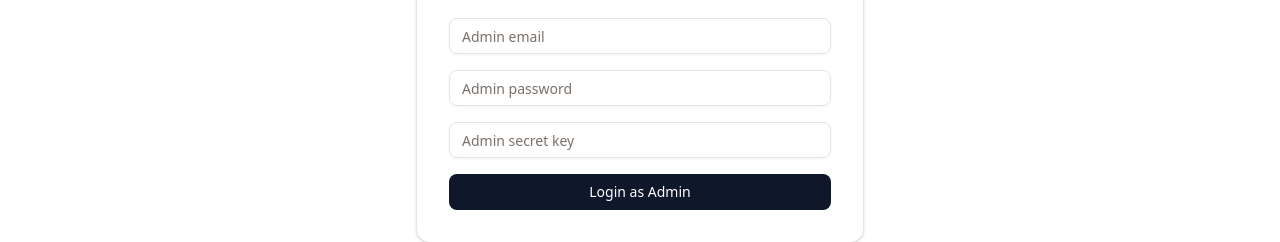
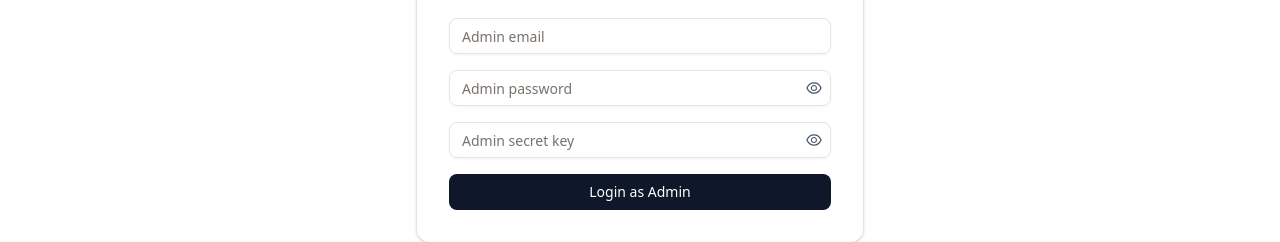
Before and after one commit to durgaprasadg1/LnF, a Next.js app: page /admin/login in a window 1280 px wide. Shown: the part 384-626 px from the top of the page. Built offline with nearby package versions, Linux system fonts and the light colour scheme; no server answers.

Commit message:
Searching Added

```diff
--- a/app/(auth)/admin/login/page.jsx
+++ b/app/(auth)/admin/login/page.jsx
@@ -6,11 +6,14 @@ import { Button } from "@/components/ui/button";
 import { Input } from "@/components/ui/input";
 import { toast } from "react-toastify";
 import Navbar from "@/app/Components/NonUser/Navbar";
+import { AiOutlineEye, AiOutlineEyeInvisible } from "react-icons/ai";
 
 export default function AdminLoginPage() {
   const [email, setEmail] = useState("");
   const [password, setPassword] = useState("");
   const [secret, setSecret] = useState("");
+  const [showPassword, setShowPassword] = useState(false);
+  const [showSecret, setShowSecret] = useState(false);
   const [loading, setLoading] = useState(false);
 
   const router = useRouter();
@@ -50,9 +53,10 @@ export default function AdminLoginPage() {
   }
 
   return (
-    <>    <Navbar/>
+    <>
+      {" "}
+      <Navbar />
       <div className="min-h-screen flex items-center justify-center bg-white">
-
         <div className="w-full max-w-md p-8 border rounded-xl shadow bg-white">
           <h1 className="text-3xl font-bold mb-6 text-center text-slate-800">
             Admin Login
@@ -67,21 +71,49 @@ export default function AdminLoginPage() {
               required
             />
 
+            <div className="relative">
               <Input
-            type="password"
+                type={showPassword ? "text" : "password"}
                 placeholder="Admin password"
                 value={password}
                 onChange={(e) => setPassword(e.target.value)}
                 required
               />
+              <button
+                type="button"
+                aria-label={showPassword ? "Hide password" : "Show password"}
+                onClick={() => setShowPassword((s) => !s)}
+                className="absolute right-2 top-1/2 -translate-y-1/2 text-gray-600"
+              >
+                {showPassword ? (
+                  <AiOutlineEyeInvisible size={18} />
+                ) : (
+                  <AiOutlineEye size={18} />
+                )}
+              </button>
+            </div>
 
+            <div className="relative">
               <Input
-            type="password"
+                type={showSecret ? "text" : "password"}
                 placeholder="Admin secret key"
                 value={secret}
                 onChange={(e) => setSecret(e.target.value)}
                 required
               />
+              <button
+                type="button"
+                aria-label={showSecret ? "Hide secret" : "Show secret"}
+                onClick={() => setShowSecret((s) => !s)}
+                className="absolute right-2 top-1/2 -translate-y-1/2 text-gray-600"
+              >
+                {showSecret ? (
+                  <AiOutlineEyeInvisible size={18} />
+                ) : (
+                  <AiOutlineEye size={18} />
+                )}
+              </button>
+            </div>
 
             <Button
               type="submit"
@@ -94,6 +126,5 @@ export default function AdminLoginPage() {
         </div>
       </div>
     </>
-
   );
 }
--- a/app/(auth)/admin/register/page.jsx
+++ b/app/(auth)/admin/register/page.jsx
@@ -6,6 +6,7 @@ import { Button } from "@/components/ui/button";
 import { Input } from "@/components/ui/input";
 import { toast } from "react-toastify";
 import Navbar from "@/app/Components/NonUser/Navbar";
+import { AiOutlineEye, AiOutlineEyeInvisible } from "react-icons/ai";
 
 export default function AdminRegisterPage() {
   const router = useRouter();
@@ -16,6 +17,8 @@ export default function AdminRegisterPage() {
     password: "",
     secret: "",
   });
+  const [showPassword, setShowPassword] = useState(false);
+  const [showSecret, setShowSecret] = useState(false);
   const [loading, setLoading] = useState(false);
 
   async function handleAdminSignup(e) {
@@ -46,7 +49,9 @@ export default function AdminRegisterPage() {
   }
 
   return (
-    <> <Navbar/>
+    <>
+      {" "}
+      <Navbar />
       <div className="min-h-screen flex items-center justify-center px-4 bg-white">
         <div className="w-full max-w-md bg-white p-8 rounded-xl shadow border">
           <h1 className="text-2xl font-bold text-center text-slate -800 mb-2">
@@ -61,37 +66,57 @@ export default function AdminRegisterPage() {
             <Input
               placeholder="Admin name"
               value={form.name}
-            onChange={(e) =>
-              setForm({ ...form, name: e.target.value })
-            }
+              onChange={(e) => setForm({ ...form, name: e.target.value })}
             />
 
             <Input
               type="email"
               placeholder="Admin email"
               value={form.email}
-            onChange={(e) =>
-              setForm({ ...form, email: e.target.value })
-            }
+              onChange={(e) => setForm({ ...form, email: e.target.value })}
             />
 
+            <div className="relative">
               <Input
-            type="password"
+                type={showPassword ? "text" : "password"}
                 placeholder="Password (min 8 chars)"
                 value={form.password}
-            onChange={(e) =>
-              setForm({ ...form, password: e.target.value })
-            }
+                onChange={(e) => setForm({ ...form, password: e.target.value })}
               />
+              <button
+                type="button"
+                aria-label={showPassword ? "Hide password" : "Show password"}
+                onClick={() => setShowPassword((s) => !s)}
+                className="absolute right-2 top-1/2 -translate-y-1/2 text-gray-600"
+              >
+                {showPassword ? (
+                  <AiOutlineEyeInvisible size={18} />
+                ) : (
+                  <AiOutlineEye size={18} />
+                )}
+              </button>
+            </div>
 
+            <div className="relative">
               <Input
-            type="password"
+                type={showSecret ? "text" : "password"}
                 placeholder="Admin secret"
                 value={form.secret}
-            onChange={(e) =>
-              setForm({ ...form, secret: e.target.value })
-            }
+                onChange={(e) => setForm({ ...form, secret: e.target.value })}
               />
+              <button
+                type="button"
+                aria-label={showSecret ? "Hide secret" : "Show secret"}
+                onClick={() => setShowSecret((s) => !s)}
+                className="absolute right-2 top-1/2 -translate-y-1/2 text-gray-600"
+              >
+                {showSecret ? (
+                  <AiOutlineEyeInvisible size={18} />
+                ) : (
+                  <AiOutlineEye size={18} />
+                )}
+              </button>
+            </div>
 
             <Button
               type="submit"
--- a/app/(auth)/login/page.jsx
+++ b/app/(auth)/login/page.jsx
@@ -10,10 +10,12 @@ import { Input } from "@/components/ui/input";
 import { FcGoogle } from "react-icons/fc";
 import { toast } from "react-toastify";
 import Navbar from "@/app/Components/NonUser/Navbar";
+import { AiOutlineEye, AiOutlineEyeInvisible } from "react-icons/ai";
 
 export default function LoginPage() {
   const [email, setEmail] = useState("");
   const [password, setPassword] = useState("");
+  const [showPassword, setShowPassword] = useState(false);
   const [loading, setLoading] = useState(false);
 
   const router = useRouter();
@@ -66,12 +68,26 @@ export default function LoginPage() {
               onChange={(e) => setEmail(e.target.value)}
             />
 
-            <Input
-              type="password"
-              placeholder="Your password"
-              value={password}
-              onChange={(e) => setPassword(e.target.value)}
-            />
+            <div className="relative">
+              <Input
+                type={showPassword ? "text" : "password"}
+                placeholder="Your password"
+                value={password}
+                onChange={(e) => setPassword(e.target.value)}
+              />
+              <button
+                type="button"
+                aria-label={showPassword ? "Hide password" : "Show password"}
+                onClick={() => setShowPassword((s) => !s)}
+                className="absolute right-2 top-1/2 -translate-y-1/2 text-gray-600"
+              >
+                {showPassword ? (
+                  <AiOutlineEyeInvisible size={18} />
+                ) : (
+                  <AiOutlineEye size={18} />
+                )}
+              </button>
+            </div>
 
             <Button
               type="submit"
--- a/app/(auth)/register/page.jsx
+++ b/app/(auth)/register/page.jsx
@@ -10,6 +10,7 @@ import { useRouter } from "next/navigation";
 import { FcGoogle } from "react-icons/fc";
 import { toast } from "react-toastify";
 import Navbar from "@/app/Components/NonUser/Navbar";
+import { AiOutlineEye, AiOutlineEyeInvisible } from "react-icons/ai";
 
 export default function SignupPage() {
   const { user, mongoUser } = useAuth();
@@ -17,6 +18,7 @@ export default function SignupPage() {
 
   const [email, setEmail] = useState("");
   const [password, setPassword] = useState("");
+  const [showPassword, setShowPassword] = useState(false);
   const [loading, setLoading] = useState(false);
 
   useEffect(() => {
@@ -78,12 +80,26 @@ export default function SignupPage() {
               onChange={(e) => setEmail(e.target.value)}
             />
 
+            <div className="relative">
               <Input
-              type="password"
+                type={showPassword ? "text" : "password"}
                 placeholder="Password (min 6 chars)"
                 value={password}
                 onChange={(e) => setPassword(e.target.value)}
               />
+              <button
+                type="button"
+                aria-label={showPassword ? "Hide password" : "Show password"}
+                onClick={() => setShowPassword((s) => !s)}
+                className="absolute right-2 top-1/2 -translate-y-1/2 text-gray-600"
+              >
+                {showPassword ? (
+                  <AiOutlineEyeInvisible size={18} />
+                ) : (
+                  <AiOutlineEye size={18} />
+                )}
+              </button>
+            </div>
 
             <Button
               type="submit"
@@ -105,7 +121,6 @@ export default function SignupPage() {
           >
             <FcGoogle size={20} />
             Sign Up with Google
-
           </Button>
 
           <p className="mt-6 text-sm text-center text-gray-600">
--- /dev/null
+++ b/app/Components/Others/LostFoundButtons.jsx
@@ -0,0 +1,26 @@
+"use client";
+import React from 'react'
+import { useAuth } from '@/context/AuthContext';
+import { Button } from '@/components/ui/button';
+import Link from 'next/link';
+const LostFoundButtons = () => {
+
+    const { mongoUser } = useAuth();
+  return (
+    <div className="flex gap-4">
+          <Link href={`/user/${mongoUser?._id}/new-lost-request`}>
+            <Button className="bg-slate-800 hover:bg-slate-900">
+              New Lost Request
+            </Button>
+          </Link>
+
+          <Link href={`/user/${mongoUser?._id}/new-found-announcement`}>
+            <Button className="bg-slate-800 hover:bg-slate-900">
+              New Found Announcement
+            </Button>
+          </Link>
+        </div>
+  )
+}
+
+export default LostFoundButtons
--- a/app/user/all-lost-requests/page.jsx
+++ b/app/user/all-lost-requests/page.jsx
@@ -19,6 +19,7 @@ import {
 } from "@/components/ui/dialog";
 import Link from "next/link";
 import { toast } from "react-toastify";
+import LostFoundButtons from "@/app/Components/Others/LostFoundButtons";
 
 export default function AllLostRequests() {
   const [lostItems, setLostItems] = useState([]);
@@ -134,19 +135,7 @@ export default function AllLostRequests() {
           />
         </div>
 
-        <div className="flex gap-4">
-          <Link href={`user/${mongoUser?._id}/new-lost-request`}>
-            <Button className="bg-slate-800 hover:bg-slate-900">
-              New Lost Request
-            </Button>
-          </Link>
-
-          <Link href={`user/${mongoUser?._id}/new-found-announcement`}>
-            <Button className="bg-slate-800 hover:bg-slate-900">
-              New Found Announcement
-            </Button>
-          </Link>
-        </div>
+        <LostFoundButtons/>
       </div>
 
       {!loading && visibleItems.length === 0 && (
```
Also changed, not shown: app/user/all-found-announcements/page.jsx (+2 -13 lines). Lines whose indentation alone changed are shown as unchanged.
